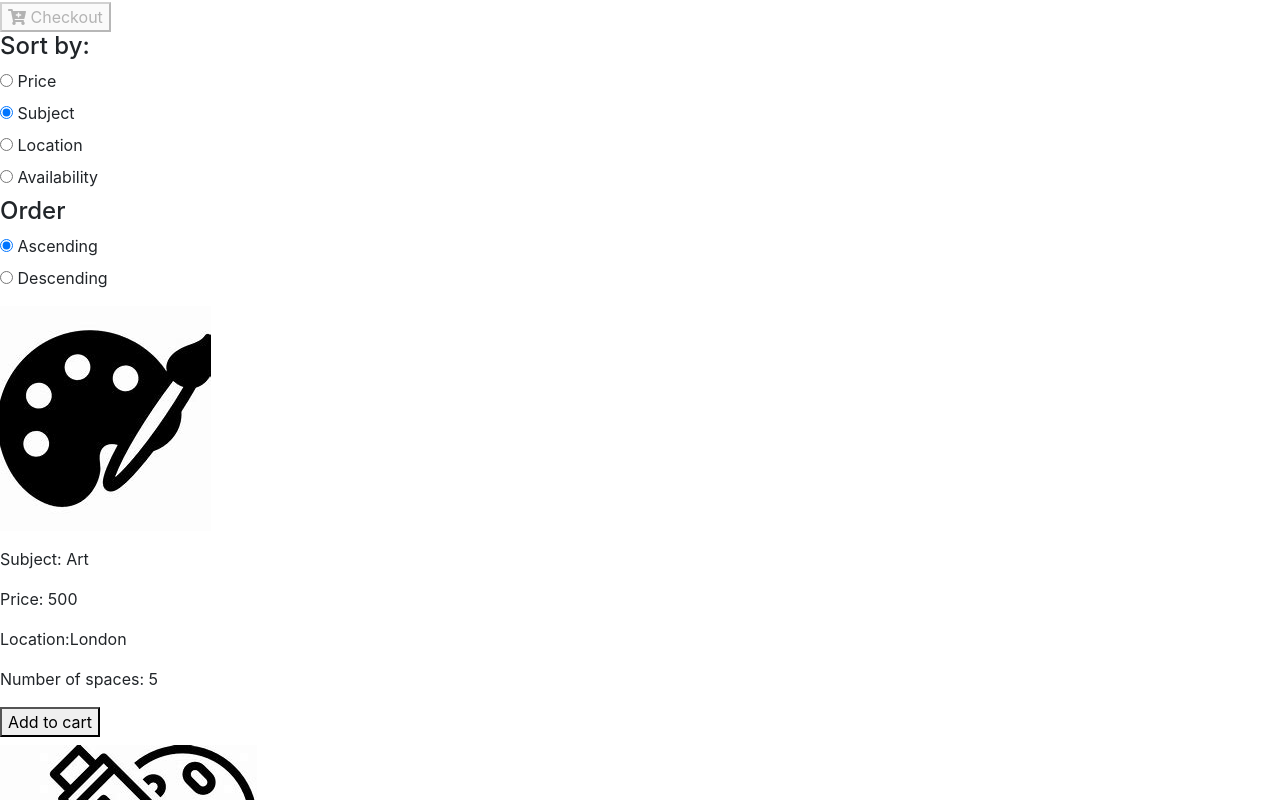
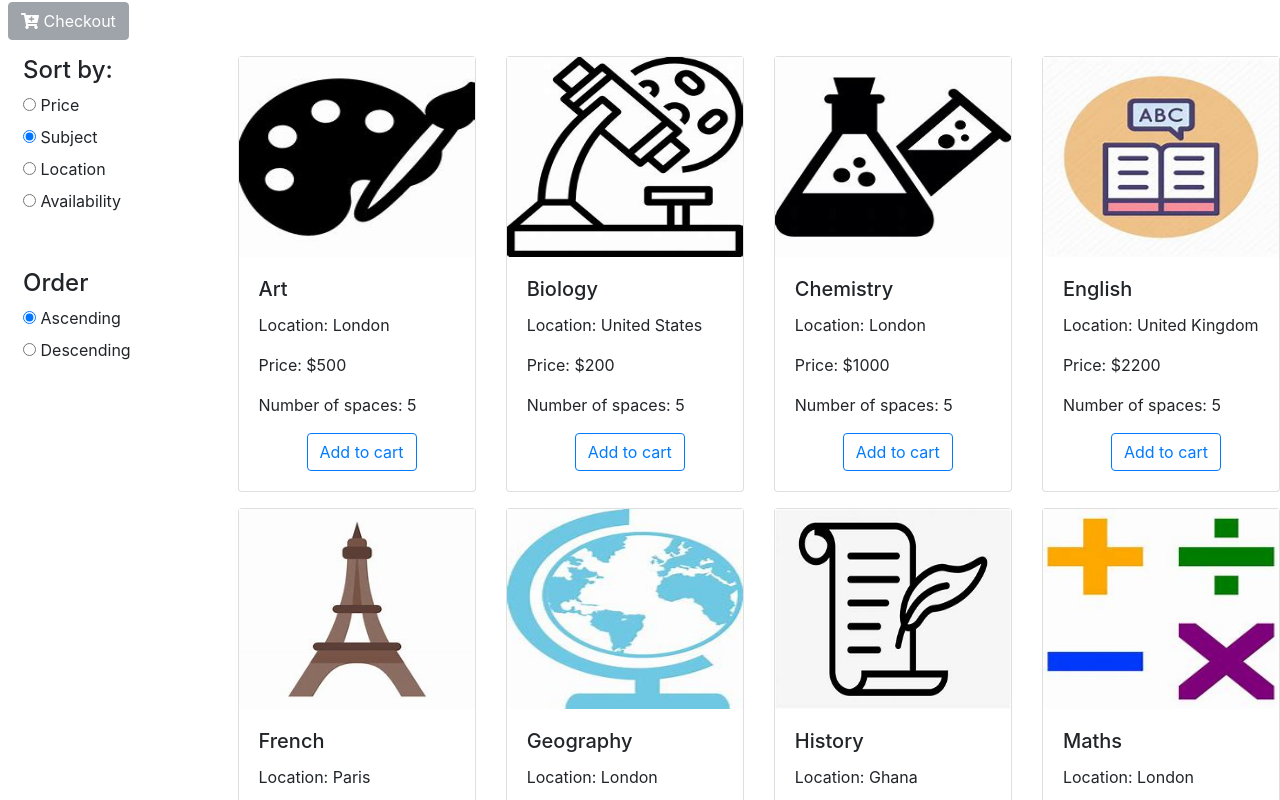
Before and after one commit to Grush-cloud/CW1, a plain HTML site: page index.html in a window 1280 px wide. Shown: the part 54-854 px from the top of the page. Drawn offline with nearby package versions, Linux system fonts and the light colour scheme.

Commit message:
bootstrap added

```diff
--- a/index.html
+++ b/index.html
@@ -1,11 +1,14 @@
 <html>
+
 <head>
     <title>Lessons Online Store</title>
-        <link rel="stylesheet" href="https://stackpath.bootstrapcdn.com/bootstrap/4.4.1/css/bootstrap.min.css" integrity="sha384-Vkoo8x4CGsO3+Hhxv8T/Q5PaXtkKtu6ug5TOeNV6gBiFeWPGFN9MuhOf23Q9Ifjh" crossorigin="anonymous">
+    <link rel="stylesheet" href="https://stackpath.bootstrapcdn.com/bootstrap/4.4.1/css/bootstrap.min.css"
+        integrity="sha384-Vkoo8x4CGsO3+Hhxv8T/Q5PaXtkKtu6ug5TOeNV6gBiFeWPGFN9MuhOf23Q9Ifjh" crossorigin="anonymous">
     <link rel="stylesheet" href="https://cdnjs.cloudflare.com/ajax/libs/font-awesome/5.15.1/css/all.min.css">
     <script src="https://unpkg.com/vue"></script>
     <script src="lessons.js"></script>
 </head>
+
 <body>
 
 
@@ -18,19 +21,36 @@
             <!--Product page-->
 
             <div v-if='showProduct'>
+                <div style="margin-left: 600px;">
                     <header>
                         <h1 v-text="sitename"></h1>
 
                     </header>
-                    <button  v-on:click="showCheckout" v-if="cartItemCount > 0">{{cartItemCount}} <i class="fas fa-cart-plus"></i> Checkout</button>
+                </div>
 
-                    <button  disabled v-else>{{cartItemCount}} <i class="fas fa-cart-plus"></i> Checkout</button>
+                    <div class="row ml-2">
+                        <button class="btn btn-info" v-on:click="showCheckout" v-if="cartItemCount > 0">{{cartItemCount}} <i
+                            class="fas fa-cart-plus "></i> Checkout</button>
+
+                    <button  class="btn btn-secondary" disabled v-else>{{cartItemCount}} <i class="fas fa-cart-plus"></i> Checkout</button>
+
+                    </div>
+
+
+
+
+
+
 
                 <div>
+
+                    <div class="row mt-3 ml-2">
+                        <div class="col-2 ">
                             <h4>Sort by:</h4>
-
+                            <fieldset>
                                 <label>
-                                <input v-model="sort" type="radio" name="Sort" value="price" v-on:click="sortedLessons('price', ord)"> Price
+                                    <input v-model="sort" type="radio" name="Sort" value="price"
+                                        v-on:click="sortedLessons('price', ord)"> Price
                                 </label><br>
                                 <label>
                                     <input v-model="sort" type="radio" name="Sort" value="subj"> Subject
@@ -41,53 +61,52 @@
                                 <label>
                                     <input v-model="sort" type="radio" name="Sort" value="avail"> Availability
                                 </label><br>
+                            </fieldset>
 
-
-
-                        <h4>Order</h4>
-
+                            <h4 class="mt-5">Order</h4>
+                            <fieldset>
                                 <label>
                                     <input v-model="ord" type="radio" name="Order" value="asc"> Ascending
                                 </label><br>
                                 <label>
                                     <input type="radio" name="Order" value="des" v-model="ord"> Descending
                                 </label><br>
+                            </fieldset>
+
+                        </div>
+                        <div class="col-10 ">
+                            <div class="row">
+                                <div class="col-3 mb-3" v-for="lesson in sortedLessons(sort, ord)">
+                                    <div class="card">
+                                        <img v-bind:src="lesson.image" style="height: 200px;">
+                                        <div class="card-body">
+                                            <h5 class="card-title" v-text="lesson.subject"></h5>
+                                            <p>Location: {{lesson.location}}</p>
+                                            <p>Price: {{lesson.priceicon}}{{lesson.price}}</p>
+                                            <p>Number of spaces: {{lesson.spaces - cartCount(lesson)}}</p>
+
+
+                                            <div class=" ml-5">
+                                                <button type="button" class="btn btn-outline-primary" v-on:click="addToCart(lesson)" v-if="canAddToCart(lesson)">
+                                                    Add to cart
+                                                </button>
+                                                <button type="button" class="btn btn-secondary" disabled="disabled" v-else>
+                                                    No Spaces left
+                                                </button>
+
+                                            </div>
 
 
 
                                         </div>
-
-                    <div v-for="lesson in sortedLessons(sort, ord)">
-                        <h2 v-text="lesson.title">Lessons</h2>
+                                    </div>
+                                </div>
+                            </div>
+                        </div>
+                    </div>
+                </div>
 
 
-
-
-
-
-
-                    <figure>
-
-                    <img v-bind:src="lesson.image">
-                </figure>
-
-                <p v-html="lesson.description"></p>
-
-
-               <p>Subject: {{lesson.subject}}</p>
-                <p>Price: {{lesson.price}}</p>
-                <p>Location:{{lesson.location}}</p>
-                <p>Number of spaces: {{lesson.spaces-cartCount(lesson)}}</p>
-
-
-                <button v-on:click='addToCart(lesson)' v-if='canAddToCart(lesson)'>Add to cart</button>
-
-
-
-                <button disabled="disabled" v-else>Add to cart</button>
-
-
-                </div>
 
             </div>
 
@@ -100,7 +119,8 @@
                     </div>
 
                     <div class="col-2">
-                        <button  v-on:click="showCheckout" >{{cartItemCount}} <i class="fas fa-cart-plus"></i> Lessons</button>
+                        <button v-on:click="showCheckout">{{cartItemCount}} <i class="fas fa-cart-plus"></i>
+                            Lessons</button>
                     </div>
                 </div>
                 <div>
@@ -115,7 +135,8 @@
                                         <p>{{lesson.subject}}</p>
                                     </div>
                                     <div class="col-2">
-                                        <span style="cursor: pointer;" class="text-danger" v-on:click="removeFromCart(lesson)" ><b>x</b></span>
+                                        <span style="cursor: pointer;" class="text-danger"
+                                            v-on:click="removeFromCart(lesson)"><b>x</b></span>
                                     </div>
                                 </div>
                             </li>
@@ -125,10 +146,12 @@
                 <form>
                     <div class="row m-5">
                         <div class="form-group col-4">
-                            <input v-model="order.fullname" class="form-control border-top-0 border-left-0 border-right-0" placeholder="Full Name">
+                            <input v-model="order.fullname"
+                                class="form-control border-top-0 border-left-0 border-right-0" placeholder="Full Name">
                         </div>
                         <div class="form-group col-4">
-                            <input v-model.number="order.phone" class="form-control border-top-0 border-left-0 border-right-0" placeholder="Phone">
+                            <input v-model.number="order.phone"
+                                class="form-control border-top-0 border-left-0 border-right-0" placeholder="Phone">
                         </div>
                         <div class="form-group col-4">
                             <button class="btn btn-primary" v-if="checkoutBtn" v-on:click="submitForm">Checkout</button>
@@ -152,13 +175,13 @@
             el: '#app',
             data: {
                 sitename: 'Lessons Online Store',
-            showProduct:true,
+                showProduct: true,
                 lessons: lessons,
 
                 cart: [],
 
 
-            order:{
+                order: {
                     Name: '',
                     Phone: '',
 
@@ -170,7 +193,7 @@
 
 
 
-         methods:{
+            methods: {
                 sortedLessons(sort, order) {
                     let lessonsArray = this.lessons.slice(0);
                     switch (sort) {
@@ -272,7 +295,7 @@
                     this.cart.push(lesson);
                 },
 
-                        removeFromCart: function (lesson){
+                removeFromCart: function (lesson) {
                     this.cart.splice(this.cart.indexOf(lesson))
                 },
                 cartCount(id) {
@@ -288,12 +311,12 @@
                     return lesson.spaces > this.cartCount(lesson);
                 },
 
-            showCheckout(){
+                showCheckout() {
                     this.showProduct = this.showProduct ? false : true;
 
                 },
 
-                submitForm(){
+                submitForm() {
                     alert('Order submitted!')
 
 
@@ -302,9 +325,9 @@
             },
 
 
-         computed:{
+            computed: {
 
-        cartItemCount:function(){
+                cartItemCount: function () {
                     return this.cart.length || '';
 
                 },
@@ -326,4 +349,5 @@
 
     </script>
 </body>
+
 </html>
--- a/lessons.js
+++ b/lessons.js
@@ -4,6 +4,7 @@ lessons=[
     subject: "Art",
     location: "London",
     price: 500,
+    priceicon: '$',
     spaces:5,
     image:"images/art.jpg",
 
@@ -13,6 +14,7 @@ lessons=[
     subject: "Biology",
     location: "United States",
     price: 200,
+    priceicon: '$',
     spaces:5,
     image:"images/biology.jpg",
 
@@ -22,6 +24,7 @@ lessons=[
     subject: "Chemistry",
     location: "London",
     price: 1000,
+    priceicon: '$',
     spaces:5,
     image:"images/chem.jpg",
 
@@ -31,6 +34,7 @@ lessons=[
     subject: "English",
     location: "United Kingdom",
     price: 2200,
+    priceicon: '$',
     spaces:5,
     image:"images/english.jpg",
 
@@ -40,6 +44,7 @@ lessons=[
     subject: "French",
     location: "Paris",
     price: 2000,
+    priceicon: '$',
     spaces:5,
     image:"images/french.jpg",
 
@@ -49,6 +54,7 @@ lessons=[
     subject: "Geography",
     location: "London",
     price: 2030,
+    priceicon: '$',
     spaces:5,
     image:"images/geography.jpg",
 
@@ -58,6 +64,7 @@ lessons=[
     subject: "History",
     location: "Ghana",
     price: 1000,
+    priceicon: '$',
     spaces:5,
     image:"images/history.jpg",
 
@@ -67,6 +74,7 @@ lessons=[
     subject: "Maths",
     location: "London",
     price: 2400,
+    priceicon: '$',
     spaces:5,
     image:"images/maths.jpg",
 
@@ -76,6 +84,7 @@ lessons=[
     subject: "Music",
     location: "Paris",
     price: 234,
+    priceicon: '$',
     spaces:5,
     image:"images/music.jpg",
 
@@ -85,6 +94,7 @@ lessons=[
     subject: "Physics",
     location: "London",
     price: 1400,
+    priceicon: '$',
     spaces:5,
     image:"images/physics.jpg",
 
```
Lines whose indentation alone changed are shown as unchanged.
